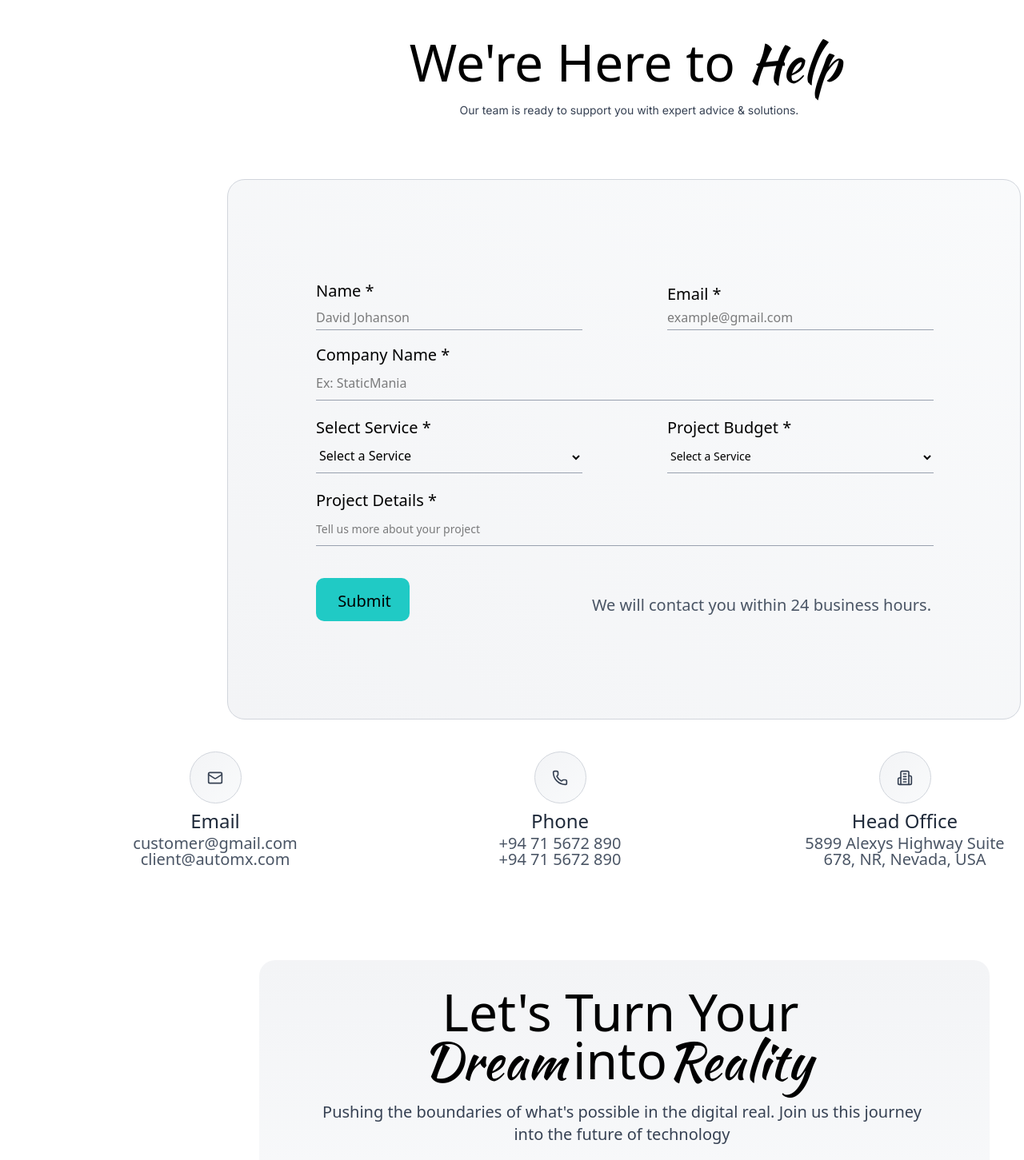
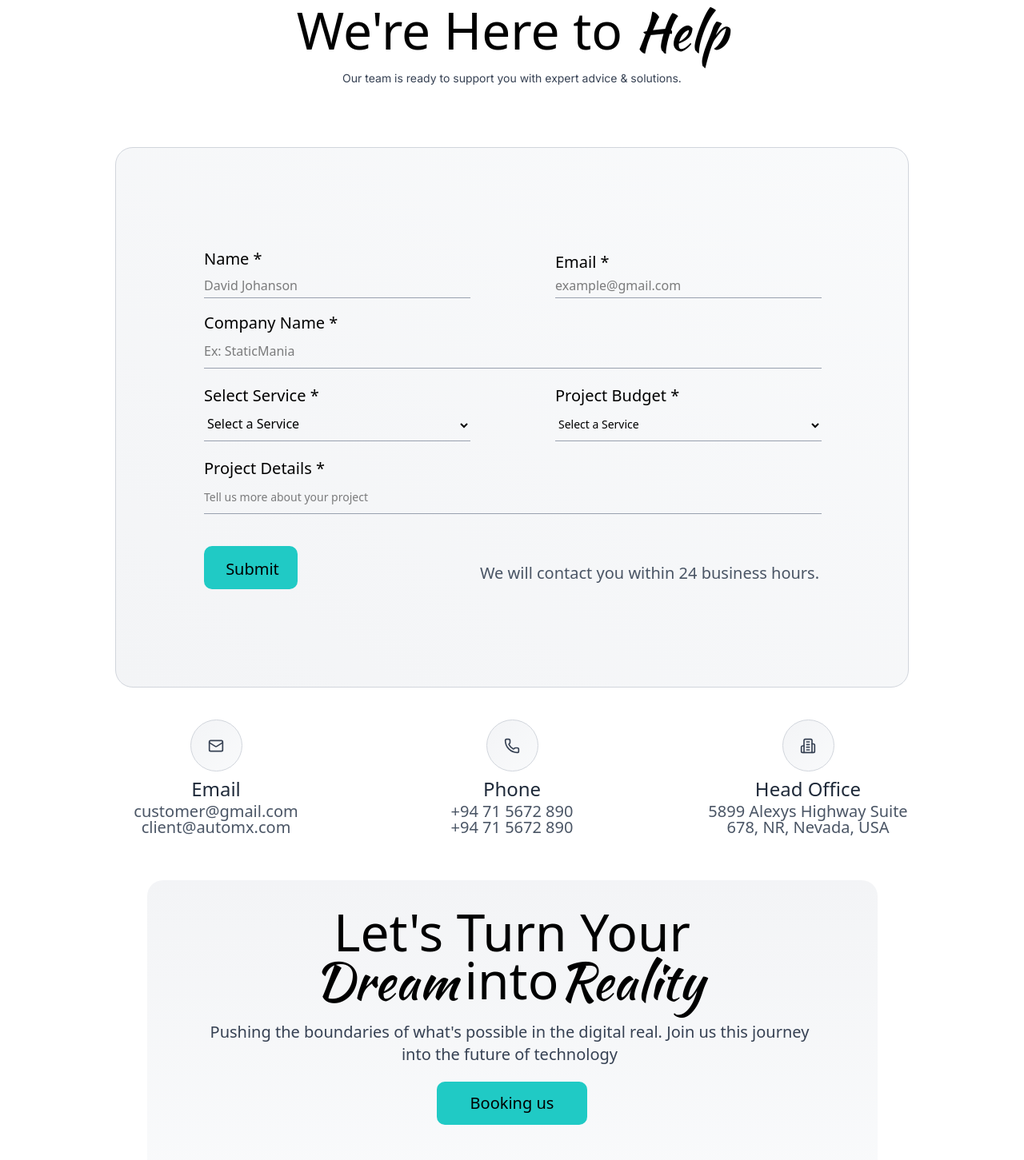
Before and after one commit to HarikaraPrashath/Ceylon_Developer_ui, a Next.js app: page /contact in a window 1280 px wide. Shown: the part 420-1871 px from the top of the page at 80% size. Built offline with nearby package versions, Linux system fonts and the light colour scheme.

Commit message:
make some ui  size change

```diff
--- a/app/components/Home/Help.tsx
+++ b/app/components/Home/Help.tsx
@@ -35,7 +35,7 @@ const Help = () => {
 
   return (
     <div
-      className="relative bg-cover bg-center bg-no-repeat text-black dark:text-white "
+      className=" bg-cover bg-center bg-no-repeat text-black dark:text-white md:pt-32 lg:pt-36 xl:pt-40 2xl:pt-60"
       style={{
         backgroundImage: "url('/Images/fAqBg.png')",
         backgroundPosition: "right center",
@@ -63,7 +63,7 @@ const Help = () => {
             className=" mt-5 font-[400] text-[20px] leading-[25px] border-[1px] py-[20px] px-[30px] w-[354px] h-[80px] rounded-[30px]
                         sm:w-[576px] sm:h-[78px] sm:rounded-[30px] sm:border-[1px]  sm:py-[25px] sm:px-[35px] sm:gap-[10px]
                         md:w-[643px] md:h-[90px] md:rounded-[30px] md:border-[1px] md:px-[35px] md:py-[30px]
-                        lg:w-[898px] lg:h-[92px] lg:rounded-[30px] lg:border-[1px] lg:py-[30px] lg:px-[35px] lg:-ml-30
+                        lg:w-[898px] lg:h-[92px] lg:rounded-[30px] lg:border-[1px] lg:py-[30px] lg:px-[35px]
                         xl:w-[1208px] xl:h-[102px] xl:rounded-[30px] xl:border-[1px] xl:py-[30px] xl:px-[35px] xl:gap-[10px] xl:-ml-60
                        bg-gray-100 dark:bg-transparent
                        border-gray-300  dark:border-green-950
--- a/app/components/Home/Swiper.tsx
+++ b/app/components/Home/Swiper.tsx
@@ -180,7 +180,7 @@ export default function ServicesSwiper() {
   };
 
   return (
-    <section className="-pt0 px-2 sm:px-2 bg-white dark:bg-black min-h-screen flex items-center justify-center relative overflow-hidden">
+    <section className="px-2 sm:px-2 bg-white dark:bg-black 2xl:h-[773px] xl:h-[690px] lg:h-[582px] lg:w-[982px] xl:w-[1280px] 2xl:w-[1440px] flex items-center justify-center relative overflow-hidden mx-auto ">
       <div className="absolute inset-0 opacity-5">
         <div className="absolute top-10 left-10 w-40 h-40 border border-custom-cyan rounded-lg rotate-12"></div>
         <div className="absolute top-32 right-20 w-32 h-32 border border-custom-cyan rounded-lg -rotate-12"></div>
@@ -189,11 +189,11 @@ export default function ServicesSwiper() {
         <div className="absolute top-1/2 left-1/2 w-28 h-28 border border-custom-cyan rounded-lg rotate-[30deg]"></div>
       </div>
 
-      <div className="mx-auto relative w-full max-w-[1440px] -mt-10 lg:mt-80 2xl:-mt-60">
+      <div className="mx-auto relative w-full max-w-[1440px]  ">
         <div className="text-center">
           {" "}
           <h1 className=" h2 sm:h2-sm md:h2-md lg:h2-lg xl:h2-xl 2xl:h2-2xl
-          text-center lg:-mt-100  max-[640px]:flex max-[640px]:flex-col
+          text-center   max-[640px]:flex max-[640px]:flex-col
 
           ">
             <span className="[font-family:var(--font-kaushan)] px-4 text-gray-900 dark:text-gray-100">
--- a/app/contact/page.tsx
+++ b/app/contact/page.tsx
@@ -23,7 +23,7 @@ const Page = () => {
   const isDark = currentTheme === "dark";
 
   return (
-    <div className="bg-white text-black dark:bg-black dark:text-white min-h-screen border-4 border-white dark:border-hidden">
+    <div className="bg-white text-black dark:bg-black dark:text-white min-h-screen border-4 border-white dark:border-hidden ">
       {/* HERO SECTION */}
       {isDark ? (
         <div
@@ -73,7 +73,8 @@ const Page = () => {
       )}
 
       {/* BODY */}
-      <div className="">
+      <div className="flex justify-center">
+        <div className="w-full max-w-[1440px] 2xl:max-w-[1440px] px-4">
           <p className=" text-gray-700 dark:text-gray-300 mt-[25px]
         w-[307px] h-[60px] font-[400] text-[14px] leading-[20px] text-center mx-auto
         sm:w-[435px] sm:h-[40px] sm:text-[15px] sm:leading-[20px]
@@ -87,13 +88,13 @@ const Page = () => {
           </p>
 
           {/* main content */}
-        <div className="mt-10  max-w-[1440px]">
+          <div className="mt-10 xl:mt-20">
             <h1 className="text-center w-[329px] h-[35px] font-[500] text-[30px] leading-[35px] mx-auto
           sm:w-[455px] sm:h-[40px] sm:text-[36px] sm:leading-[40px]
           md:w-[651px] md:h-[50px] md:text-[40px] md:leading-[50px]
           lg:w-[754px] lg:h-[55px] lg:text-[48px] lg:leading-[55px]
-          xl:w-[754px] xl:h-[60px] xl:text-[64px] xl:leading-[60px] xl:ml-100 xl:mt-30
-          2xl:w-[754px] 2xl:h-[70px] 2xl:text-[72px] 2xl:leading-[70px] 2xl:ml-100 2xl:mt-30
+          xl:w-[754px] xl:h-[60px] xl:text-[64px] xl:leading-[60px]
+          2xl:w-[754px] 2xl:h-[70px] 2xl:text-[72px] 2xl:leading-[70px]
           ">
               We&apos;re Here to{" "}
               <span className="[font-family:var(--font-kaushan)]"> Help</span>
@@ -103,8 +104,8 @@ const Page = () => {
           sm:w-[455px] sm:h-[40px] sm:text-[15px] sm:leading-[20px]
           md:w-[524.96px] md:h-[22px] md:text-[16px] md:leading-[22px]
           lg:w-[524.96px] lg:h-[50px] lg:text-[18px] lg:leading-[25px]
-          xl:w-[524.96px] xl:h-[56px] xl:text-[20px] xl:leading-[28px] xl:ml-130
-          2xl:w-[524.96px] 2xl:h-[60px] 2xl:text-[22px] 2xl:leading-[30px] 2xl:ml-130
+          xl:w-[524.96px] xl:h-[56px] xl:text-[20px] xl:leading-[28px]
+          2xl:w-[524.96px] 2xl:h-[60px] 2xl:text-[22px] 2xl:leading-[30px]
           ">
               Our team is ready to support you with expert advice & solutions.
             </p>
@@ -115,8 +116,8 @@ const Page = () => {
           sm:w-[570px] sm:h-[756px] sm:rounded-[22px] sm:border-[1px] sm:py-[35px] sm:px-[50px]
           md:w-[650px] md:h-[802px] md:rounded-[22px] md:border-[1px] md:py-[40px] md:px-[50px]
           lg:w-[872px] lg:h-[639px] lg:rounded-[22px] lg:border-[1px] lg:py-[40px] lg:px-[50px]
-          xl:w-[992px] xl:h-[676px] xl:rounded-[22px] xl:border-[1px] xl:py-[45px] xl:px-[110px] xl:ml-70
-          2xl:w-[1041px] 2xl:h-[704px] 2xl:rounded-[22px] 2xl:border-[1px] 2xl:py-[50px] 2xl:px-[110px] 2xl:ml-70
+          xl:w-[992px] xl:h-[676px] xl:rounded-[22px] xl:border-[1px] xl:py-[45px] xl:px-[110px]
+          2xl:w-[1041px] 2xl:h-[704px] 2xl:rounded-[22px] 2xl:border-[1px] 2xl:py-[50px] 2xl:px-[110px]
           ">
               <form className=" w-[310px] h-[627px] mx-auto mt-20
             sm:w-[470px] sm:h-[686px] sm:gap-[40px]
@@ -362,7 +363,12 @@ const Page = () => {
             </div>
 
             {/* contact info */}
-          <div className="sm:flex sm:flex-row sm:justify-between">
+            <div className="  flex flex-col
+            sm:flex-row
+            justify-center
+            gap-10
+            max-w-[1080px]
+            mx-auto">
               {[
                 {
                   icon: <Mail size={20} />,
@@ -380,7 +386,7 @@ const Page = () => {
                   lines: ["5899 Alexys Highway Suite", "678, NR, Nevada, USA"],
                 },
               ].map((item, idx) => (
-              <div key={idx} className="text-center mt-10  xl:ml-30 2xl:w-[1080px] ">
+                <div key={idx} className="text-center mt-10  2xl:w-[1080px]  px-5 ">
                   <div className="h-[63px] w-[63px] top-[1px] left-[1px] rounded-[40px] border border-gray-300 dark:border-gray-700 bg-gradient-to-br from-gray-100 to-gray-50 dark:from-gray-800 dark:to-gray-950 mx-auto  flex items-center justify-center text-gray-700 dark:text-gray-300
                 sm:w-[45px] sm:h-[45px] sm:rounded-[32px]
                 md:w-[52px] md:h-[52px] md:rounded-[32px]
@@ -408,7 +414,6 @@ const Page = () => {
                     md:w-[164px] md:text-[16px] md:leading-[22px] md:mx-5
                     lg:w-[234px] lg:text-[18px] lg:leading-[25px] lg:mx-5
                     xl:w-[250px] xl:text-[20px] xl:leading-[28px] xl:mx-5
-                    2xl:ml-15
                     ">
                         {line}
                       </p>
@@ -424,15 +429,15 @@ const Page = () => {
           sm:w-[499px] sm:h-[325.75px] sm:top-[0.25px] sm:rounded-[20px]
           md:w-[573px] md:h-[356.75px] md:top-[0.25px] md:rounded-[20px]
           lg:w-[779px] lg:h-[355.75px] lg:top-[0.25px] lg:rounded-[20px]
-          xl:w-[913px] xl:h-[385px]  xl:ml-80 xl:mt-30
+          xl:w-[913px] xl:h-[385px]  xxl:mt-30
           2xl:w-[984px] 2xl:h-[389px] 2xl:top-[1904px] 2xl:left-[240px] 2xl:rounded-[20px] 2xl:px-[70px] 2xl:py-[42px]
                     ">
-            <h1 className="text-center w-[317px]  h-[71px] font-[500] text-[36px] leading-[35px] -ml-5
-            sm:w-[359px] sm:h-[81px] sm:text-[30px] sm:leading-[40px] sm:ml-7
-            md:w-[433px] md:h-[101px] md:text-[40px] md:leading-[50px] md:ml-7
-            lg:w-[639px] lg:h-[111px] lg:text-[48px] lg:leading-[55px] lg:ml-7
+              <h1 className="text-center w-[317px]  h-[71px] font-[500] text-[36px] leading-[35px] mx-auto
+            sm:w-[359px] sm:h-[81px] sm:text-[30px] sm:leading-[40px]
+            md:w-[433px] md:h-[101px] md:text-[40px] md:leading-[50px]
+            lg:w-[639px] lg:h-[111px] lg:text-[48px] lg:leading-[55px]
             xl:w-[777px] xl:h-[121px] xl:text-[64px] xl:leading-[60px]
-            2xl:w-[844px] 2xl:h-[121px] 2xl:text-[64px] 2xl:leading-[60px] 2xl:mx-auto
+            2xl:w-[844px] 2xl:h-[121px] 2xl:text-[64px] 2xl:leading-[60px]
             ">
                 Let&apos;s Turn Your{" "}
                 <span className="[font-family:var(--font-kaushan)] pr-2">
@@ -444,7 +449,7 @@ const Page = () => {
                 </span>
               </h1>
               <p className="text-center text-gray-700 dark:text-gray-300
-            w-[317px] h-[60px] font-[600px] text-[14px] leading-[20px] mt-5 -ml-5
+            w-[317px] h-[60px] font-[600px] text-[14px] leading-[20px] mt-5
             sm:w-[359px] sm:h-[60px] sm:text-[15px] sm:leading-[20px] sm:ml-8
             md:w-[433px] md:h-[66px] md:text-[16px] md:leading-[22px] md:ml-8
             lg:w-[639px] lg:h-[50px] lg:text-[18px] lg:leading-[25px] lg:ml-8
@@ -478,6 +483,7 @@ const Page = () => {
           </div>
         </div>
       </div>
+    </div>
   );
 };
 
```
Also changed, not shown: app/components/Home/Implement.tsx (+5 -5 lines), app/components/Home/Review.tsx (+9 -10 lines), app/components/Home/Worlflow.tsx (+11 -9 lines), app/page.tsx (+16 -6 lines). Lines whose indentation alone changed are shown as unchanged.
